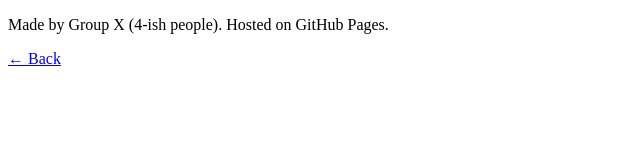
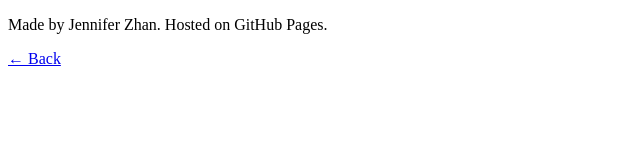
Before and after one commit to 2557822771-alt/Jennifer-Zhan, a plain HTML site: page about.html in a window 1280 px wide. Shown: the whole page, without its empty margins (0-640 px from the left). Drawn offline with Linux system fonts and the light colour scheme.

Commit message:
Update about.html

```diff
--- a/about.html
+++ b/about.html
@@ -2,5 +2,5 @@
 <html lang="en">
 <meta charset="utf-8">
 <title>About</title>
-<p>Made by Group X (4-ish people). Hosted on GitHub Pages.</p>
+<p>Made by Jennifer Zhan. Hosted on GitHub Pages.</p>
 <p><a href="./">← Back</a></p>
```
